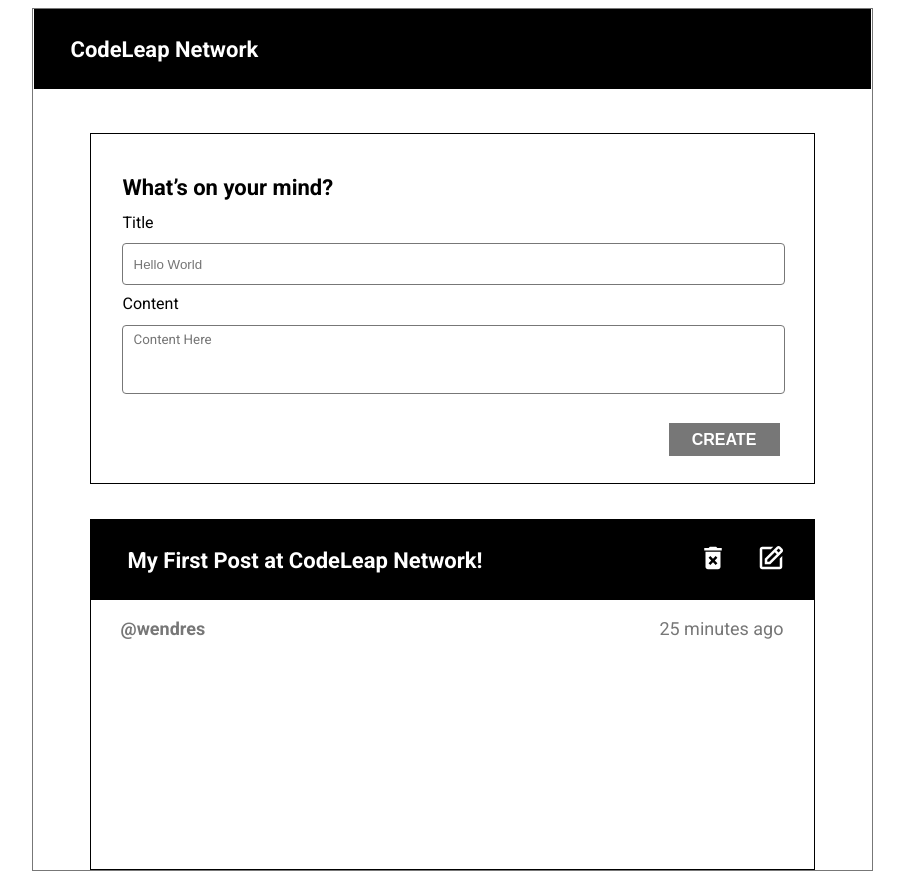
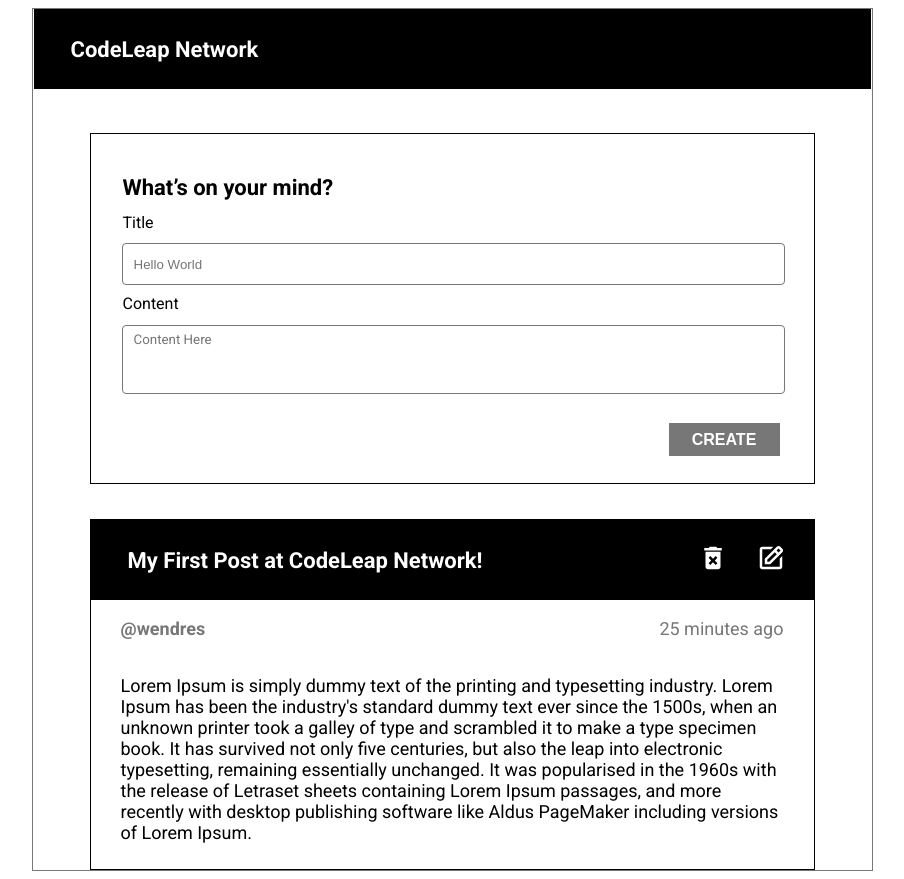
Before and after one commit to wendreslucas/CodePostFront-end, a Next.js app: page /content in a window 1280 px wide. Shown: the whole page, without its empty margins (189-1093 px from the left). Built offline with nearby package versions, Linux system fonts and the light colour scheme.

Commit message:
add text, formPost

```diff
--- a/src/components/Forms/FormPost.jsx
+++ b/src/components/Forms/FormPost.jsx
@@ -1,10 +1,11 @@
 import React, { useState } from 'react'
 import styled from 'styled-components'
 import Header from '../Header'
-import Delete from '../icons/delete'
-import Edit from '../icons/edit'
-import Moment from '../Text/moment'
-import User from '../Text/user'
+import Delete from '../icons/Delete'
+import Edit from '../icons/Edit'
+import Moment from '../Text/Moment'
+import Text from '../Text/TextContent'
+import User from '../Text/User'
 
 const StyleForm = styled.div`
   border: 1px solid;
@@ -18,7 +19,6 @@ const BackImagem = styled.div`
   align-items: center;
   width: 190px;
 `
-
 const DivHeader = styled.div`
   display: flex;
   flex-direction: row;
@@ -47,6 +47,7 @@ const FormPost = () => {
         <User user="@wendres" />
         <Moment moment=" 25 minutes ago" />
       </DivInfo>
+      <Text text="Lorem Ipsum is simply dummy text of the printing and typesetting industry. Lorem Ipsum has been the industry's standard dummy text ever since the 1500s, when an unknown printer took a galley of type and scrambled it to make a type specimen book. It has survived not only five centuries, but also the leap into electronic typesetting, remaining essentially unchanged. It was popularised in the 1960s with the release of Letraset sheets containing Lorem Ipsum passages, and more recently with desktop publishing software like Aldus PageMaker including versions of Lorem Ipsum." />
     </StyleForm>
   )
 }
--- /dev/null
+++ b/src/components/Text/TextContent.jsx
@@ -0,0 +1,17 @@
+import React from 'react'
+import styled from 'styled-components'
+
+const StyleText = styled.p`
+  font-size: 18px;
+  font-weight: 400;
+  line-height: 21px;
+  text-align: left;
+  vertical-align: top;
+  color: black;
+  padding: 0 31px 10px 30px;
+`
+const Text = props => {
+  return <StyleText>{props.text}</StyleText>
+}
+
+export default Text
--- a/src/components/Text/user.jsx
+++ b/src/components/Text/user.jsx
@@ -1,14 +1,28 @@
 import React from 'react'
 import styled from 'styled-components'
 
-const StyleUser = styled.h3`
+const StyleUser = styled.p`
   font-size: 18px;
   font-weight: 700;
   color: #777777;
   padding-left: 30px;
+  transition: all 0.3s ease-in-out;
+
+  &:hover {
+    color: #7777;
+  }
 `
+const StyleAncor = styled.a`
+  text-decoration: none;
+  cursor: pointer;
+`
+
 const User = props => {
-  return <StyleUser>{props.user}</StyleUser>
+  return (
+    <StyleAncor>
+      <StyleUser>{props.user}</StyleUser>
+    </StyleAncor>
+  )
 }
 
 export default User
```
